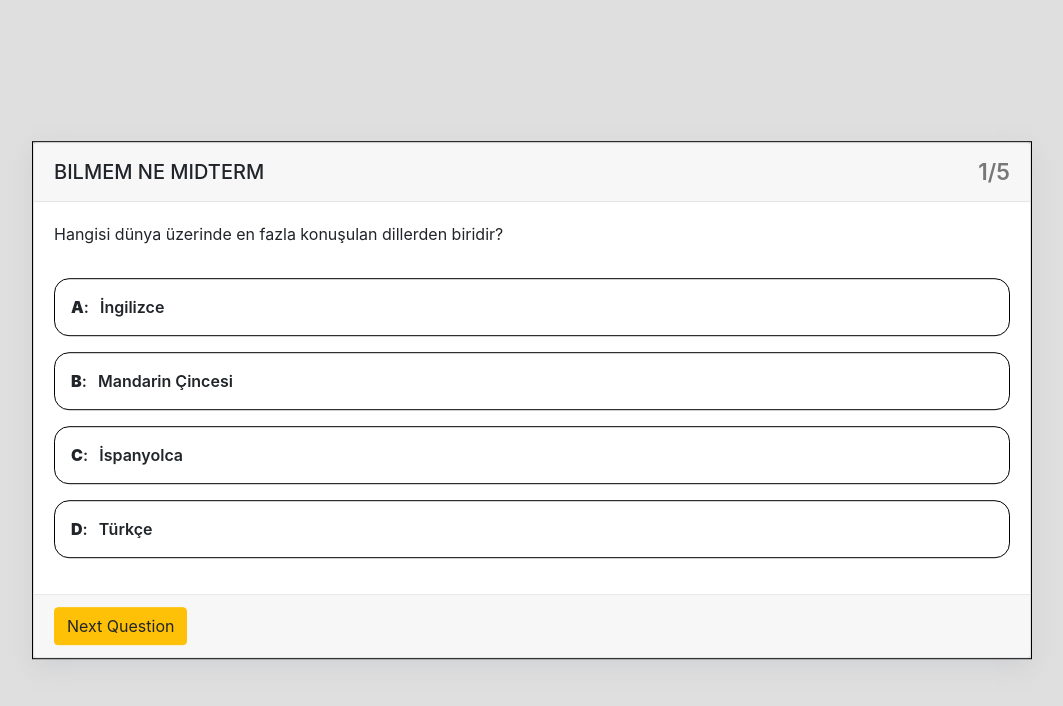
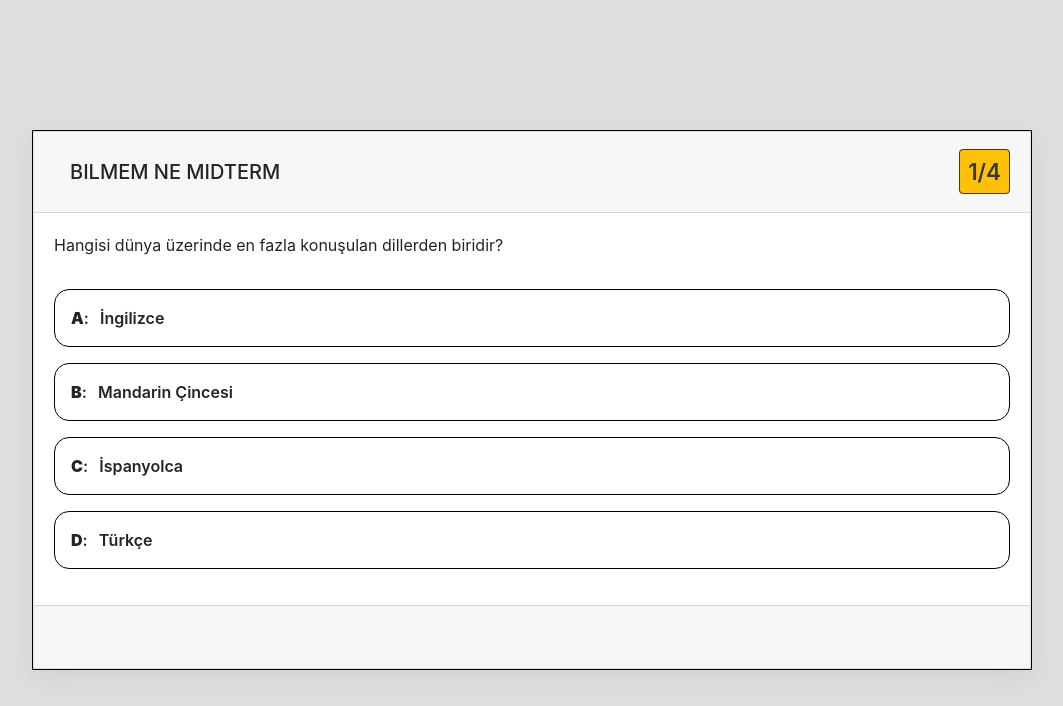
Before and after one commit to mertt20/js-oop-quiz-app, a plain HTML site: page quiz.html in a window 1280 px wide. Both pictures are taken after a click on the button "Start Quiz". Shown: the whole page, without its empty margins (108-1171 px from the left). Drawn offline with nearby package versions, Linux system fonts and the light colour scheme.

Commit message:
question index, organize files and functions

```diff
--- /dev/null
+++ b/question.js
@@ -0,0 +1,20 @@
+function Question(questionText, options, correctOption){
+    this.questionText = questionText;
+    this.options = options;
+    this.correctOption = correctOption;
+
+}
+
+Question.prototype.optionCheck = function(answer) {
+    return answer == this.correctOption
+}
+
+let questionList = [
+    question1 = new Question("Hangisi dünya üzerinde en fazla konuşulan dillerden biridir?", {"A":"İngilizce","B":"Mandarin Çincesi","C":"İspanyolca","D":"Türkçe"},"A"),
+
+    question2 = new Question("Hangisi bir yıldızın içerdiği elementlerin nihai aşamasıdır?", {"A":"Karbon","B":"Demir","C":"Helyum"},"B"),
+
+    question3 = new Question("Bir doğal sayı dizisi olan Fibonacci dizisinde, her sayı önceki iki sayının toplamıdır (ilk iki sayı 1 ve 1'dir). Fibonacci dizisindeki 10. sayı nedir?", {"A":"34","B":"55","C":"87"},"B"),
+
+    question4 = new Question("0 Çift sayıdır" , {A:"Doğru", B:"Yanlış"} , "A")
+    ]
--- a/quiz.html
+++ b/quiz.html
@@ -18,8 +18,10 @@
 
         <div class="card ">
             <header class="card-header">
-                <h5 style="margin: 0;">BILMEM NE MIDTERM</h5>
-                <span class="quiz-questionIndex">1/5</span>
+                <h5 class="p-3" style="margin: 0;">BILMEM NE MIDTERM</h5>
+                <div id="quizindex">
+
+                </div>
             </header>
             <section class="card-body">
                 <div class="quiz-question">
@@ -56,7 +58,9 @@
 
 
 
-
+    <script src="question.js"></script>
+    <script src="quiz.js"></script>
+    <script src="ui.js"></script>
     <script src="script.js"></script>
     <script src="https://code.jquery.com/jquery-3.4.1.slim.min.js" integrity="sha384-J6qa4849blE2+poT4WnyKhv5vZF5SrPo0iEjwBvKU7imGFAV0wwj1yYfoRSJoZ+n" crossorigin="anonymous"></script>
 <script src="https://cdn.jsdelivr.net/npm/popper.js@1.16.0/dist/umd/popper.min.js" integrity="sha384-Q6E9RHvbIyZFJoft+2mJbHaEWldlvI9IOYy5n3zV9zzTtmI3UksdQRVvoxMfooAo" crossorigin="anonymous"></script>
--- /dev/null
+++ b/quiz.js
@@ -0,0 +1,8 @@
+function Quiz(questionList){
+    this.questionList = questionList;
+    this.questionIndex = 0;
+}
+
+Quiz.prototype.callQuestion = function(){
+    return this.questionList[this.questionIndex];
+}
--- a/script.js
+++ b/script.js
@@ -1,69 +1,4 @@
-
-function Question(questionText, options, correctOption){
-    this.questionText = questionText;
-    this.options = options;
-    this.correctOption = correctOption;
-
-}
-
-Question.prototype.optionCheck = function(answer) {
-    return answer == this.correctOption
-}
-
-let questionList = [
-    question1 = new Question("Hangisi dünya üzerinde en fazla konuşulan dillerden biridir?", {"A":"İngilizce","B":"Mandarin Çincesi","C":"İspanyolca","D":"Türkçe"},"A"),
-
-    question2 = new Question("Hangisi bir yıldızın içerdiği elementlerin nihai aşamasıdır?", {"A":"Karbon","B":"Demir","C":"Helyum"},"B"),
-
-    question3 = new Question("Bir doğal sayı dizisi olan Fibonacci dizisinde, her sayı önceki iki sayının toplamıdır (ilk iki sayı 1 ve 1'dir). Fibonacci dizisindeki 10. sayı nedir?", {"A":"34","B":"55","C":"87"},"B"),
-
-    question4 = new Question("0 Çift sayıdır" , {A:"Doğru", B:"Yanlış"} , "A")
-    ]
-
-
-function Quiz(questionList){
-    this.questionList = questionList;
-    this.questionIndex = 0;
-}
-
-Quiz.prototype.callQuestion = function(){
-    return this.questionList[this.questionIndex];
-}
-
-
-const optionList = document.querySelector('.quiz-optionList');
-
-function showQuestion(question){
-    let questionTXT = `<p class="quiz-question-text">${question.questionText}</p>`;
-
-    let options = '';
-
-    for (let ans in question.options){
-        options +=
-        `
-        <div class="quiz-option">
-            <div class="quiz-option-content">
-                <span ><b>${ans}</b>:</span>
-                <p>${question.options[ans]}</p>
-            </div>
-        </div>
-
-
-        `
-    };
-
-    const question_text = document.querySelector('.quiz-question-text');
-    question_text.innerHTML  = questionTXT;
-
-    optionList.innerHTML = options;
-
-    const option = optionList.querySelectorAll(".quiz-option");
-    console.log(option);
-
-    for (let opt of option){
-        opt.setAttribute("onclick","optionSelected(this)")
-    };
-}
+const ui = new UI();
 
 function optionSelected(option){
     let answer = option.querySelector("span b").textContent;
@@ -73,25 +8,35 @@ function optionSelected(option){
 
     if (question.optionCheck(answer)){
         option.classList.add("correct");
+        option.insertAdjacentHTML("beforeend",ui.correct_icon);
     }else{
         option.classList.add("incorrect");
+        option.insertAdjacentHTML("beforeend",ui.incorrect_icon);
+
     }
+
+    for (let i=0 ; i < ui.option_list.children.length; i++){
+        ui.option_list.children[i].classList.add("disabled");
+
+    }
+
+    ui.btn_next.classList.add("display");
 }
 
 const quiz = new Quiz(questionList);
 
-document.querySelector('.btn-start').addEventListener('click',function(){
-    document.querySelector('.quiz-box').classList.add('display')
+ui.btn_start.addEventListener('click',function(){
+    ui.quiz_box.classList.add('display')
 
-    showQuestion(quiz.callQuestion());
+    ui.showQuestion(quiz.callQuestion());
 
 });
 
-document.querySelector('.btn-next').addEventListener('click',function(){
-
+ui.btn_next.addEventListener('click',function(){
+    ui.btn_next.classList.remove('display');
     if (quiz.questionList.length-1 > quiz.questionIndex) {
         quiz.questionIndex += 1;
-        showQuestion(quiz.callQuestion());
+        ui.showQuestion(quiz.callQuestion());
 
     }
     else {
--- a/style.css
+++ b/style.css
@@ -12,11 +12,31 @@ body{
 
 }
 
+.btn-next{
+    opacity: 0;
+    pointer-events: none;
+    transform: scale(0.7) translateY(25%);
+    transition: all .3s ease!important;
+
+
+}
+
+.btn-next.display{
+    opacity: 1;
+    pointer-events: auto;
+    transform: scale(1);
+
+}
+
+.disabled{
+    pointer-events: none;
+}
+
 .quiz-box.display {
     opacity: 1!important;
     pointer-events: auto!important;
     transform: translate(-50%,-50%) scale(1);
-    transition: all .3s ease;
+    transition: all .2s ease-in!important;
 
 }
 .quiz-box{
@@ -70,12 +90,12 @@ body{
 }
 
 .correct{
-    background-color: #acffbe;
+    background-color: #acffbe!important;
     color: #005711;
 
 }
 .incorrect{
-    background-color: #ffacac;
+    background-color: #ffacac!important;
     color: #570000;
 }
 
--- /dev/null
+++ b/ui.js
@@ -0,0 +1,46 @@
+function UI() {
+    this.btn_start = document.querySelector(".btn-start");
+    this.btn_next = document.querySelector(".btn-next");
+    this.quiz_box = document.querySelector('.quiz-box');
+    this.quiz_index = document.querySelector('#quizindex');
+    this.option_list = document.querySelector('.quiz-optionList');
+    this.question_text = document.querySelector('.quiz-question-text');
+    this.correct_icon = `<div><i class="fas fa-check"></i></div>`;
+    this.incorrect_icon = `<div><i class="fas fa-xmark"></i></div>`;
+
+}
+
+UI.prototype.showQuestion = function(question){
+    let questionTXT = `<p class="quiz-question-text">${question.questionText}</p>`;
+
+    let options = '';
+
+    for (let ans in question.options){
+        options +=
+        `
+        <div class="quiz-option">
+            <div class="quiz-option-content">
+                <span ><b>${ans}</b>:</span>
+                <p>${question.options[ans]}</p>
+            </div>
+        </div>
+
+
+        `
+    };
+
+    this.question_text.innerHTML  = questionTXT;
+
+    this.option_list.innerHTML = options;
+
+    const option = this.option_list.querySelectorAll(".quiz-option");
+    console.log(option);
+
+    for (let opt of option){
+        opt.setAttribute("onclick","optionSelected(this)")
+    };
+
+    console.log(quiz.questionIndex+1);
+
+    this.quiz_index.innerHTML = `<span class="quiz-questionIndex bg-warning text-dark p-2 border border-dark rounded">${quiz.questionIndex+1}/${questionList.length}</span>`;
+}
```
